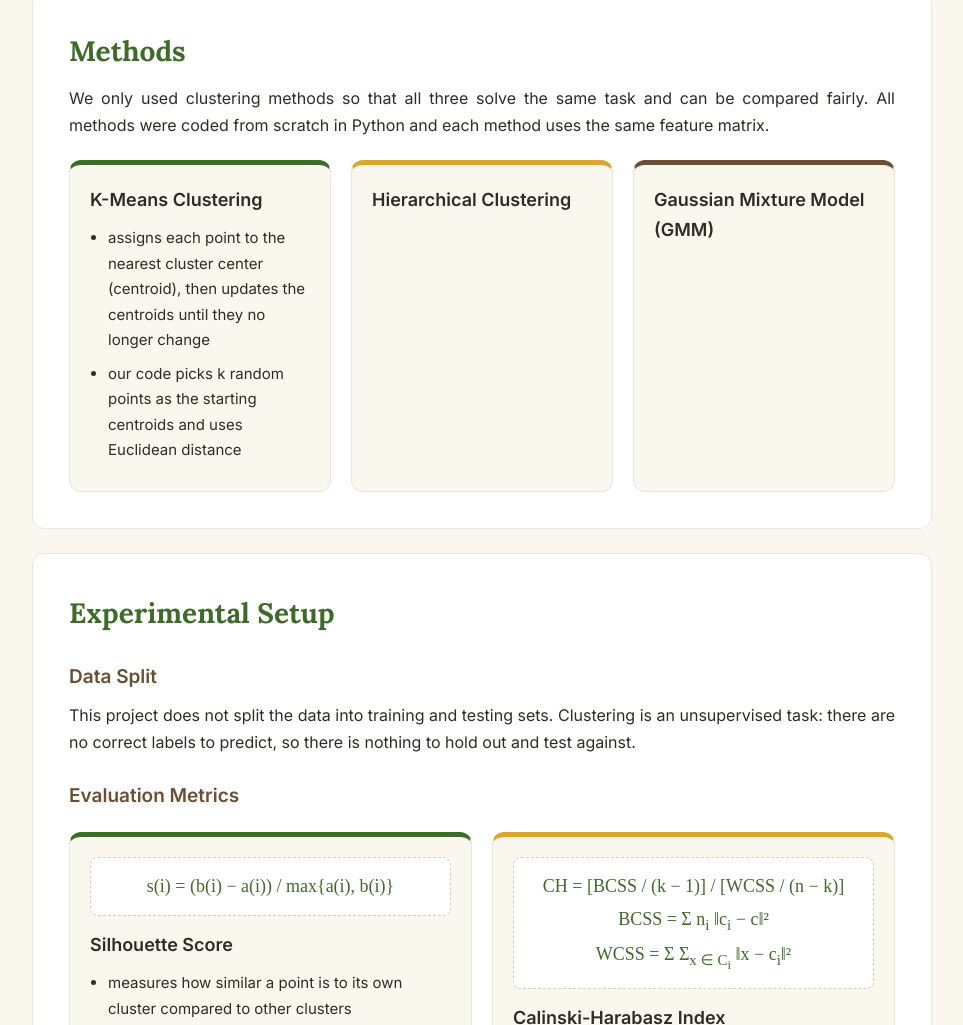
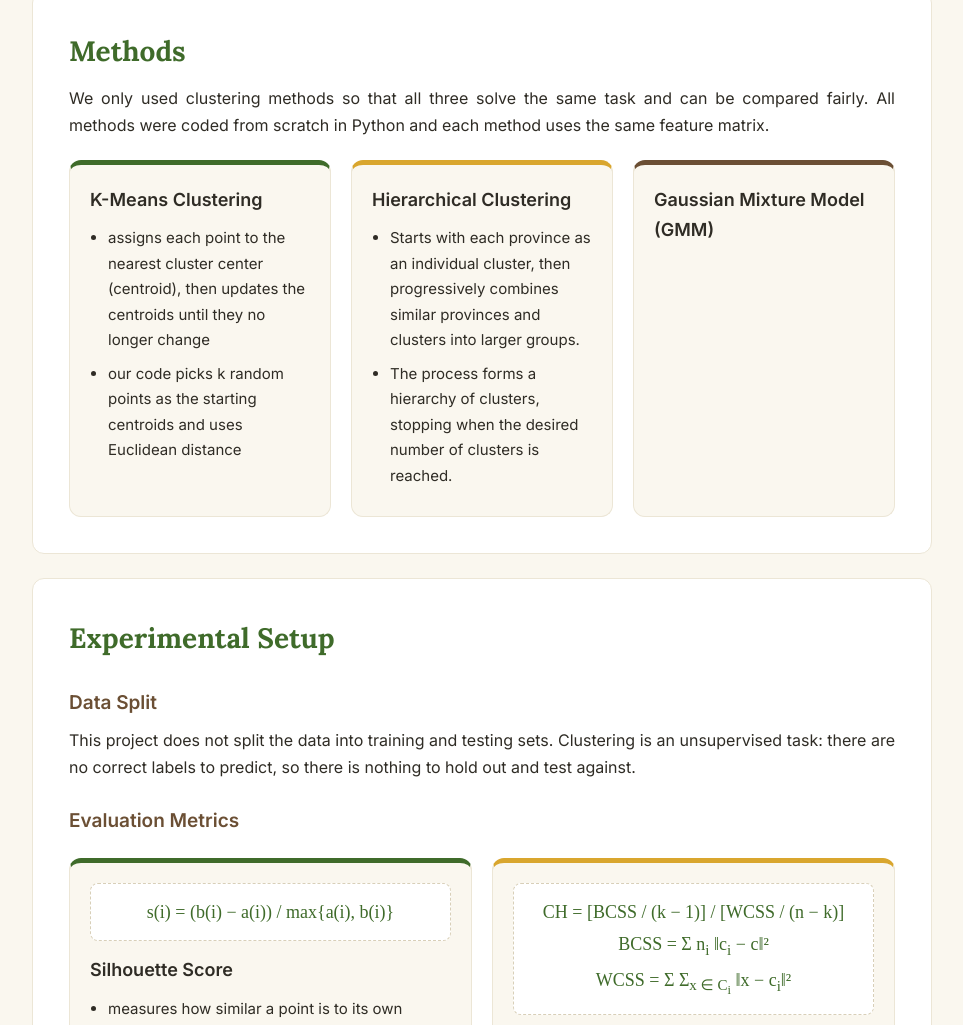
Before and after one commit to jagibudu/CMSC-170-PROJECT, a plain HTML site: page docs/index.html in a window 1280 px wide. Shown: the part 1819-2844 px from the top of the page, without its empty margins (158-1121 px from the left). Drawn offline with Linux system fonts and the light colour scheme.

Commit message:
update figures

```diff
--- a/docs/index.html
+++ b/docs/index.html
@@ -86,7 +86,8 @@
             <div class="methodinfo hierarchical">
                 <h3>Hierarchical Clustering</h3>
                 <ul>
-
+                <li>Starts with each province as an individual cluster, then progressively combines similar provinces and clusters into larger groups. </li>
+                    <li>The process forms a hierarchy of clusters, stopping when the desired number of clusters is reached.</li>
                 </ul>
             </div>
 
```
Also changed, not shown: docs/images/calinski_harabasz.png (deleted), docs/images/cluster_profiles.png, docs/images/clusters_scatter.png, docs/images/evaluation_metrics.png (added), figures/cluster_profiles.png, figures/clusters_scatter.png, figures/evaluation_metrics.png (added).
